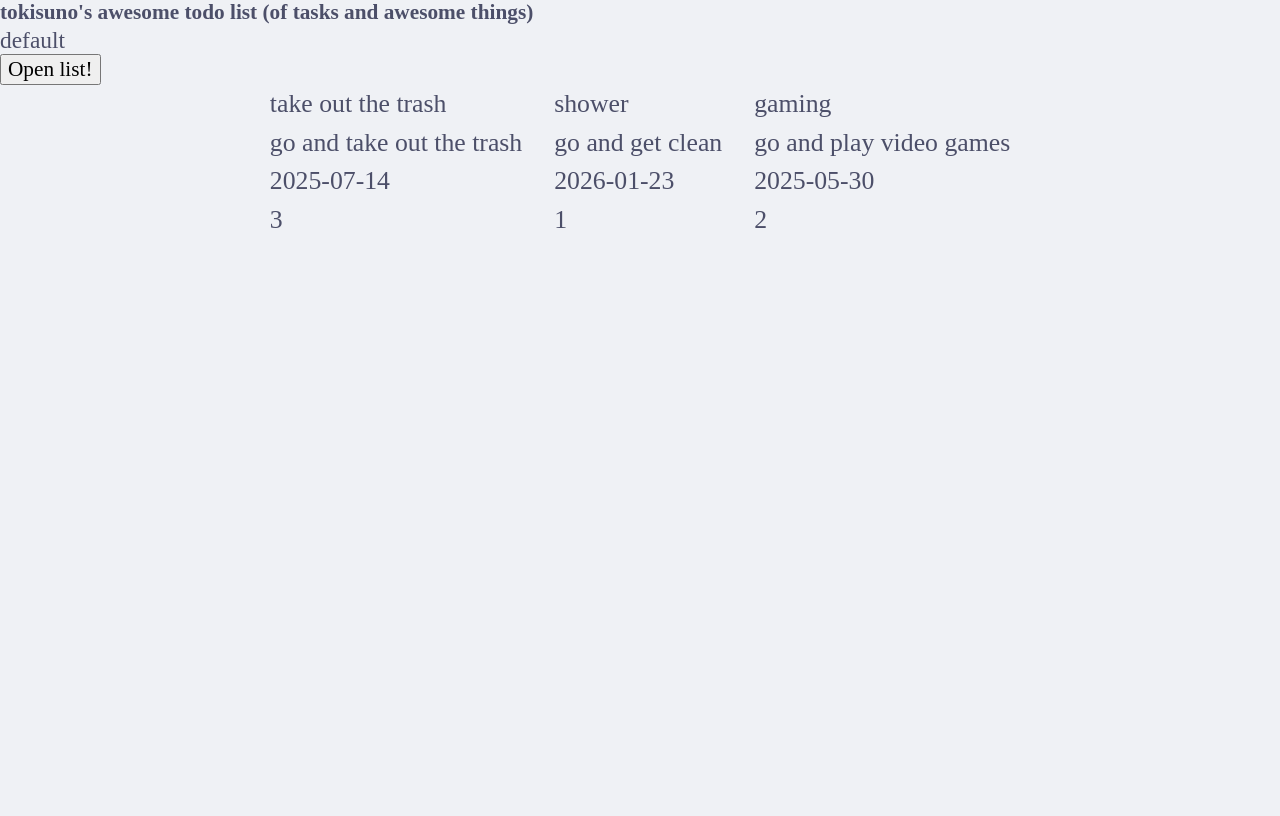
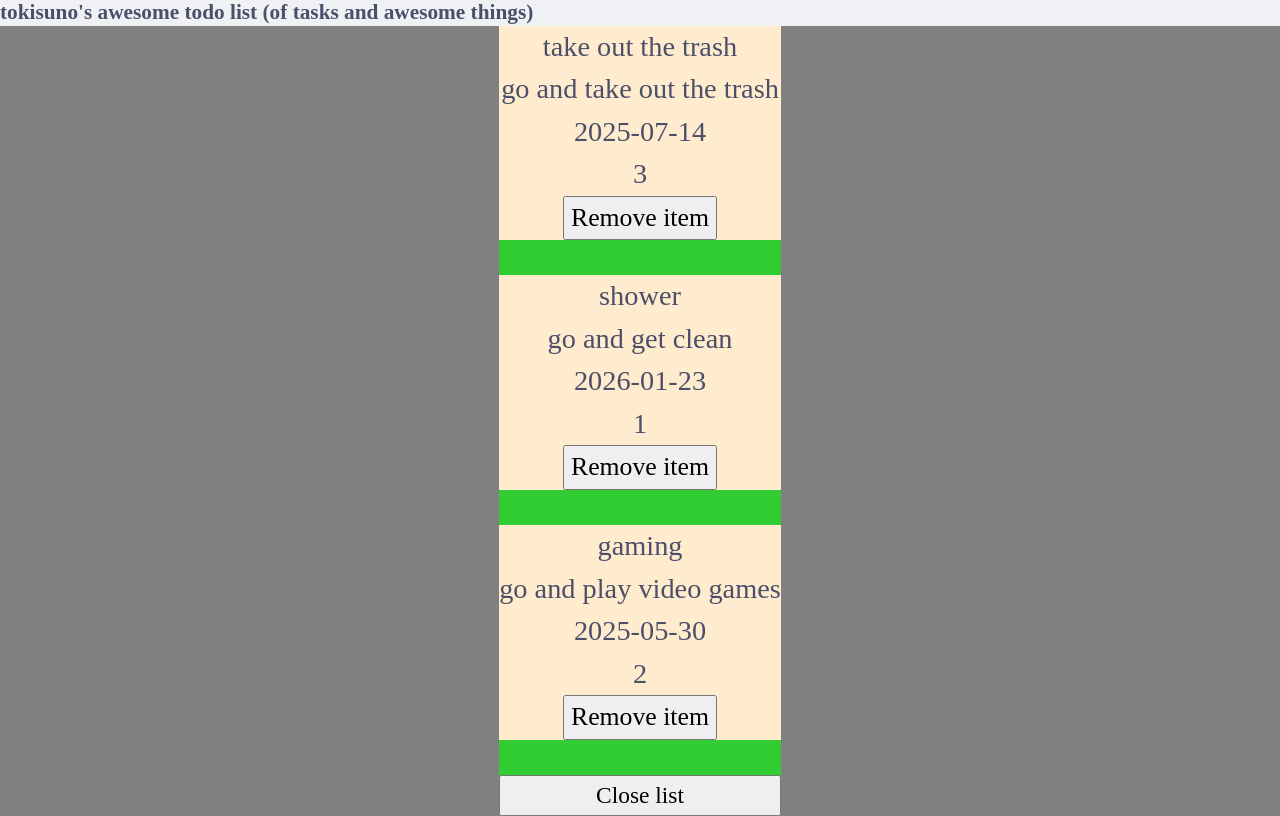
Before and after one commit to tokisuno/odin-todo-list, a website built with webpack: page src/template.html in a window 1280 px wide. Both pictures are taken after a click on the button "Open list!". Built offline with nearby package versions, Linux system fonts and the light colour scheme.

Commit message:
changelog

```diff
--- a/src/dom/draw.js
+++ b/src/dom/draw.js
@@ -1,64 +1,65 @@
-export function drawTitle () {
+export function drawTitle() {
   const title = document.createElement("h1");
-  title.textContent = "tokisuno's awesome todo list (of tasks and awesome things)";
+  title.textContent =
+    "tokisuno's awesome todo list (of tasks and awesome things)";
   document.body.appendChild(title);
 }
 
 export function drawLists(app) {
   const listDiv = document.createElement("div");
+  listDiv.setAttribute("id", "lists");
 
   app.lists.forEach((list) => {
-    const title = document.createElement("div");
-    title.textContent = list.name;
+    const listItem = document.createElement("div");
+    listItem.setAttribute("id", `${list.name}`);
+    listItem.setAttribute("class", "list");
+    const listName = document.createElement("div");
+    listName.textContent = list.name;
 
     const expandBtn = document.createElement("button");
-    expandBtn.textContent = "Open list!"
+    expandBtn.textContent = "Open list!";
 
     expandBtn.addEventListener("click", (e) => {
       if (list.expanded === false) {
-        drawTodoList(list);
+        expandTodoList(list);
         list.expanded = !list.expanded;
       } else {
         console.log(list.expanded);
       }
-    })
+    });
 
-    listDiv.appendChild(title);
-    listDiv.appendChild(expandBtn);
-  })
-  document.body.appendChild(listDiv)
+    listItem.appendChild(listName);
+    listDiv.appendChild(listItem);
+    listItem.appendChild(expandBtn);
+  });
+  document.body.appendChild(listDiv);
 }
 
-export function drawTodoList(list) {
-  console.log(list)
-  const todoList = document.createElement("div")
-  todoList.setAttribute("id", `${list.name}`)
+export function expandTodoList(list) {
+  console.log(list);
+  const todoList = document.querySelector(`div#${list.name}`);
+  todoList.innerHTML = "";
+
   let count = 0;
+
   list.items.forEach((item) => {
-    const listItem = drawTodoItem(item, count);
+    const listItem = drawTodoItem(item, count++);
     todoList.appendChild(listItem);
-  })
-  document.body.appendChild(todoList);
-}
+  });
 
-export function drawEveryList(lists) {
-  console.log(lists)
-  lists.forEach((list) => {
-    const todoList = document.createElement("div")
-    todoList.setAttribute("id", `${list.name}`)
-    let count = 0;
+  const closeBtn = document.createElement("button");
+  closeBtn.textContent = "Close list";
+  closeBtn.addEventListener("click", () => {
+    console.log("close this div, show list of all lists again");
+  });
+  todoList.appendChild(closeBtn);
 
-    list.items.forEach((item) => {
-      const listItem = drawTodoItem(item, count);
-      todoList.appendChild(listItem);
-    })
-    document.body.appendChild(todoList);
-  })
+  document.querySelector("div#lists").appendChild(todoList);
 }
 
 export function drawTodoItem(item, count) {
   const listItem = document.createElement("div");
-  listItem.setAttribute("id", `${++count}`);
+  listItem.setAttribute("id", `${count}`);
 
   const title = document.createElement("div");
   title.textContent = item.title;
@@ -72,12 +73,19 @@ export function drawTodoItem(item, count) {
   const priority = document.createElement("div");
   priority.textContent = item.priority;
 
-  const id = document.createElement("div");
-  id.textContent = item.id;
+  const removeBtn = document.createElement("button");
+  removeBtn.textContent = "Remove item";
+  removeBtn.addEventListener("click", () => {
+    console.log('remove this item from the todo list');
+  })
 
-  [title, desc, dueDate, priority, id].forEach((e) => {
-    listItem.appendChild(e);
-  })
+  listItem.setAttribute("class", "item");
+
+  listItem.appendChild(title);
+  listItem.appendChild(desc);
+  listItem.appendChild(dueDate);
+  listItem.appendChild(priority);
+  listItem.appendChild(removeBtn);
 
   return listItem;
 }
--- a/src/styles.css
+++ b/src/styles.css
@@ -36,9 +36,22 @@ body {
   color: #4c4f69;
 }
 
-#default {
+#lists {
   display: flex;
-  justify-content: center;
+  justify-content: space-evenly;
+  background: grey;
+}
+
+.list {
+  display: flex;
+  /* justify-content: center; */
+  flex-direction: column;
   line-height: 1.5;
   gap: 1.5em;
+  background: limegreen;
+  text-align: center;
 }
+
+.item {
+  background: blanchedalmond;
+}
```
Also changed, not shown: src/index.js (+18 -22 lines), changelog.md.
